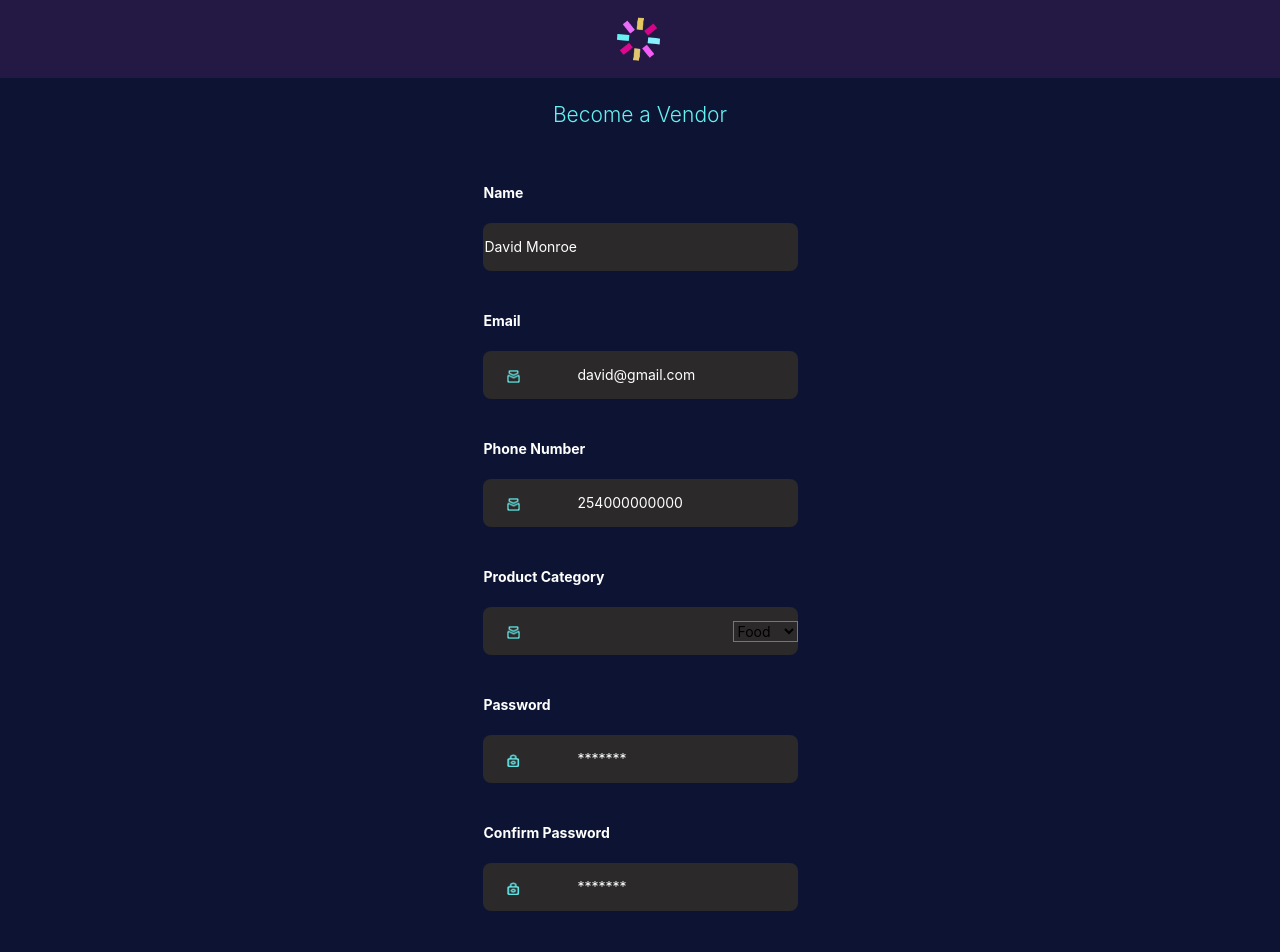
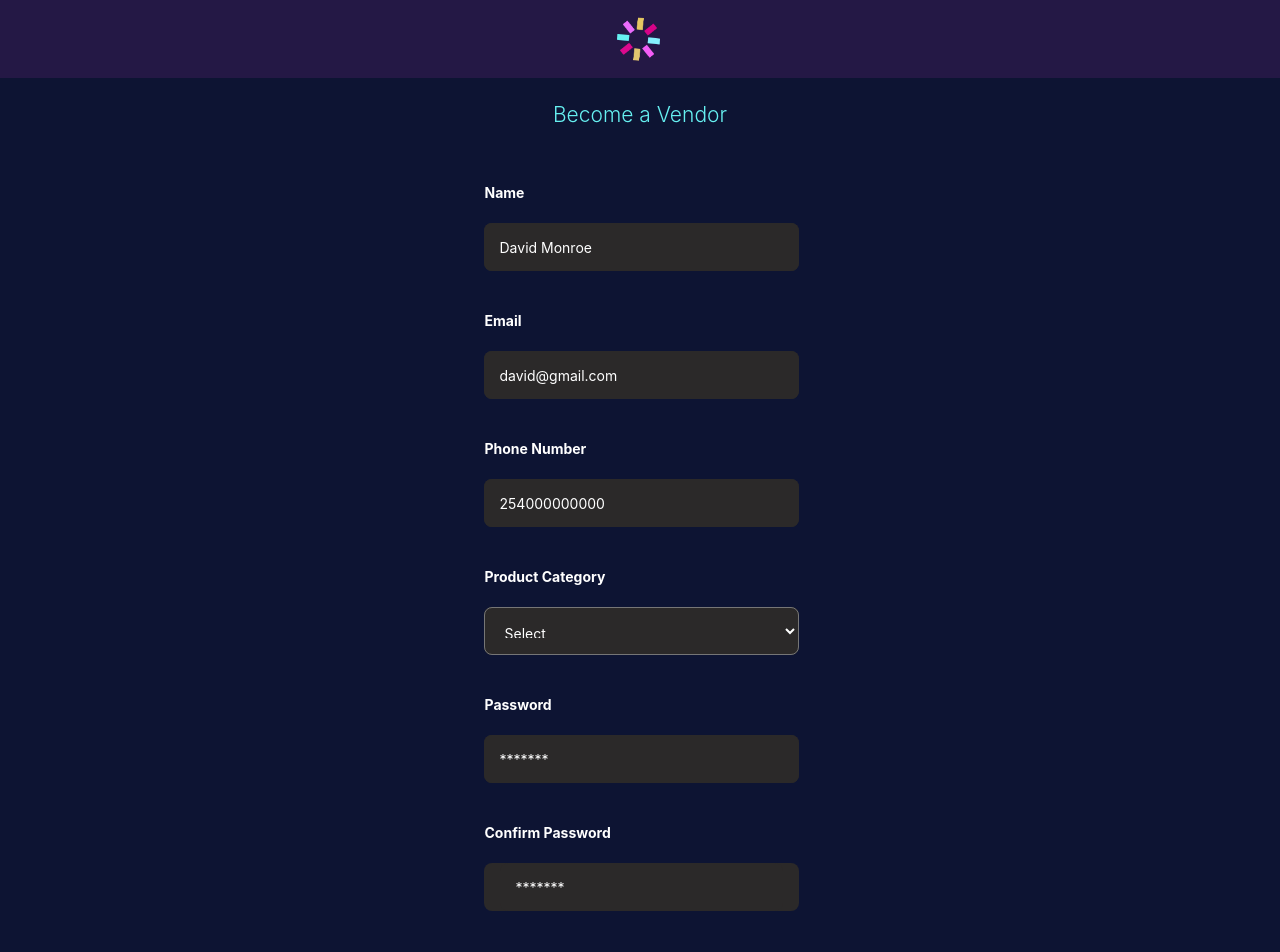
Before and after one commit to devngeni/diani_v2_vendor, a React (Create React App) app: page /register in a window 1280 px wide. Shown: the top 952 px of the page. Built offline with nearby package versions, Linux system fonts and the light colour scheme.

Commit message:
update input fields

```diff
--- a/src/App.css
+++ b/src/App.css
@@ -1,7 +1,9 @@
 .App {
   text-align: center;
 }
-
+*{
+  max-width: 100vw;
+}
 .App-logo {
   height: 40vmin;
   pointer-events: none;
--- a/src/components/AuthFolder/AuthFolder.css
+++ b/src/components/AuthFolder/AuthFolder.css
@@ -96,3 +96,7 @@ color: #202643;
     margin: auto !important;
 }
 }
+
+select{
+    color:#fff;
+}
--- a/src/components/AuthFolder/LoginInput.js
+++ b/src/components/AuthFolder/LoginInput.js
@@ -48,14 +48,10 @@ function LoginInput() {
         <div className="grid input-div  w-screen place-content-center">
           <label className="input-div">Email</label>
           <div className="input-div-space flex justify-between items-center">
-            <div className="ml-6">
-              <img src="/images/emailIcon.png" className="input-icon" alt="login done"/>
-            </div>
             <input
-              type="text"
-              placeholder="david@gmail.com"
-              className="input-space"
-              onChange={(e) => {
+              type="email"
+              placeholder="johndoe@gmail.com"
+              className="input-div-space flex justify-between items-center p-3"              onChange={(e) => {
                 setEmailAddress(e.target.value);
               }}
             />
@@ -64,13 +60,10 @@ function LoginInput() {
         <div className="grid input-div w-screen place-content-center">
           <label className="input-div">Password</label>
           <div className="input-div-space flex justify-between items-center">
-            <div className="ml-6">
-              <img src="/images/lockicon.png" className="input-icon" alt="alt register describe"/>
-            </div>
             <input
               type="password"
               placeholder="*******"
-              //   className="input-space"
+              className="input-div-space flex justify-between items-center p-3"
               onChange={(e) => {
                 setPassword(e.target.value);
               }}
--- a/src/components/AuthFolder/RegisterInput.js
+++ b/src/components/AuthFolder/RegisterInput.js
@@ -1,8 +1,9 @@
 import axios from "axios";
 import React, { useState } from "react";
-import { Link } from "react-router-dom";
+import {useNavigate, Link } from "react-router-dom";
 
 function RegisterInput() {
+  const navigate = useNavigate();
   const [vendorName, setVendorName] = useState("");
   const [emailAddress, setEmailAddress] = useState("");
   const [productCategory, setProductCategory] = useState("");
@@ -29,7 +30,7 @@ function RegisterInput() {
         },
         data: formData,
       }).then((res) => {
-        console.log("response", res);
+        navigate("/");
       });
     } catch (error) {
       console.log("errr", error.response);
@@ -41,11 +42,10 @@ function RegisterInput() {
         <div className="grid input-div  w-screen place-content-center">
           <label className="input-div">Name</label>
           <div className="input-div-space flex justify-between items-center">
-            {/* <div className='ml-6'><img src='/images/emailIcon.png' className='input-icon'/></div> */}
             <input
               type="text"
               placeholder="David Monroe"
-              className="input-space"
+              className="input-div-space flex justify-between items-center p-3"
               onChange={(e) => {
                 setVendorName(e.target.value);
               }}
@@ -55,13 +55,11 @@ function RegisterInput() {
         <div className="grid input-div  w-screen place-content-center">
           <label className="input-div">Email</label>
           <div className="input-div-space flex justify-between items-center">
-            <div className="ml-6">
-              <img src="/images/emailIcon.png" className="input-icon" alt="registration dom"/>
-            </div>
+
             <input
               type="text"
               placeholder="david@gmail.com"
-              className="input-space"
+              className="input-div-space flex justify-between items-center p-3"
               onChange={(e) => {
                 setEmailAddress(e.target.value);
               }}
@@ -71,13 +69,10 @@ function RegisterInput() {
         <div className="grid input-div  w-screen place-content-center">
           <label className="input-div">Phone Number</label>
           <div className="input-div-space flex justify-between items-center">
-            <div className="ml-6">
-              <img src="/images/emailIcon.png" className="input-icon" alt="registration describe"/>
-            </div>
             <input
               type="text"
               placeholder="254000000000"
-              className="input-space"
+              className="input-div-space flex justify-between items-center p-3"
               onChange={(e) => {
                 setPhoneNumber(e.target.value);
               }}
@@ -87,15 +82,13 @@ function RegisterInput() {
         <div className="grid input-div  w-screen place-content-center">
           <label className="input-div">Product Category</label>
           <div className="input-div-space flex justify-between items-center">
-            <div className="ml-6">
-              <img src="/images/emailIcon.png" className="input-icon" alt="registration describe"/>
-            </div>
             <select
-              className="input-space"
+              className="input-div-space flex justify-between items-center p-3"
               onChange={(e) => {
                 setProductCategory(e.target.value);
               }}
             >
+              <option>Select</option>
               <option value="Food">Food</option>
               <option value="Drinks">Drinks</option>
             </select>
@@ -104,13 +97,10 @@ function RegisterInput() {
         <div className="grid input-div w-screen place-content-center">
           <label className="input-div">Password</label>
           <div className="input-div-space flex justify-between items-center">
-            <div className="ml-6">
-              <img src="/images/lockicon.png" className="input-icon" alt="registration done"/>
-            </div>
             <input
               type="password"
               placeholder="*******"
-              className="input-space"
+              className="input-div-space flex justify-between items-center p-3"
               onChange={(e) => {
                 setPassword(e.target.value);
               }}
@@ -119,14 +109,11 @@ function RegisterInput() {
         </div>
         <div className="grid input-div w-screen place-content-center">
           <label className="input-div"> Confirm Password</label>
-          <div className="input-div-space flex justify-between items-center">
-            <div className="ml-6">
-              <img src="/images/lockicon.png" className="input-icon" alt="registration describe"/>
-            </div>
+          <div className="input-div-space flex justify-between items-center p-3">
             <input
               type="password"
               placeholder="*******"
-              className="input-space"
+              className="input-div-space flex justify-between items-center p-3"
               onChange={(e) => {
                 setConfirmPassword(e.target.value);
               }}
--- a/src/index.css
+++ b/src/index.css
@@ -21,10 +21,17 @@ code {
 input {
   border: none;
   background-color: transparent;
+  color:#fff;
 }
 input::placeholder {
   color: #fff;
 }
+input:focus{
+  background-color: #000;
+  border:transparent;
+  width:90%;
+  text-align: center;
+}
 /* .input-space {
   background-color: transparent;
 } */
```
